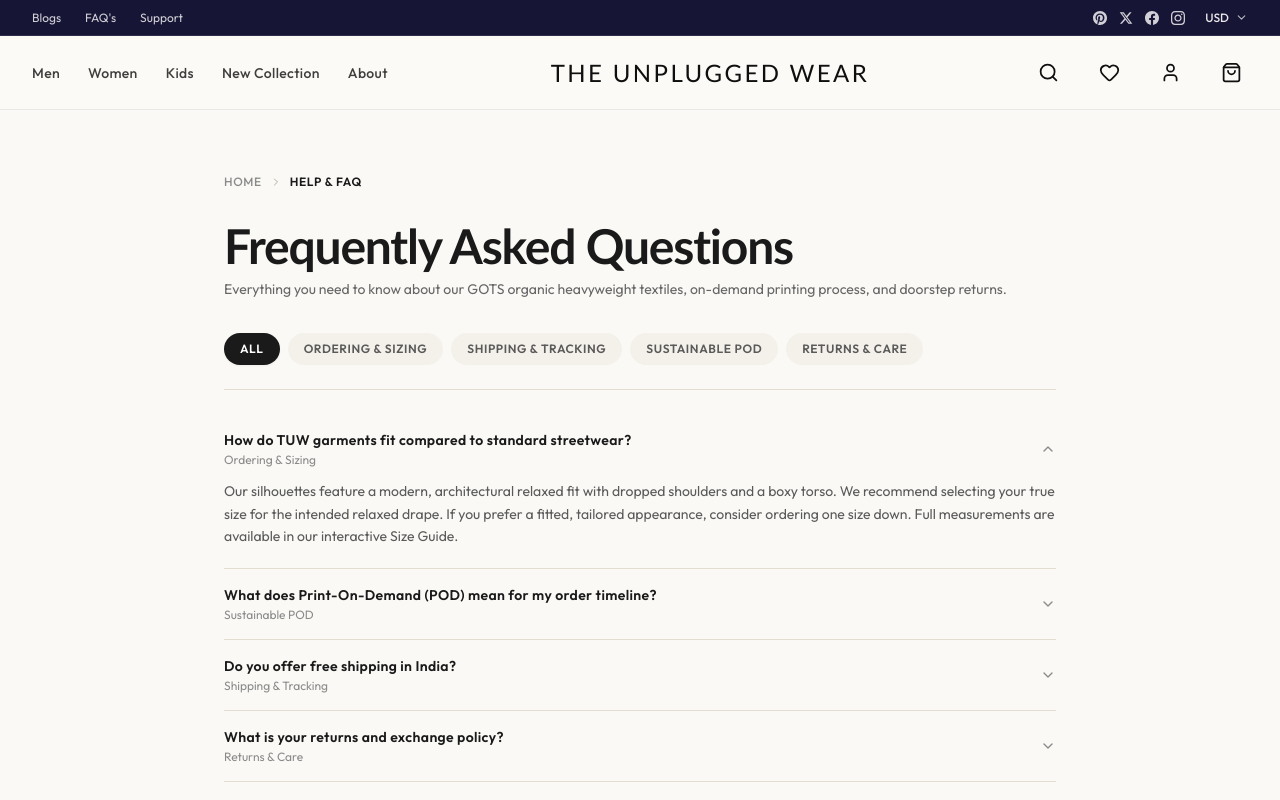
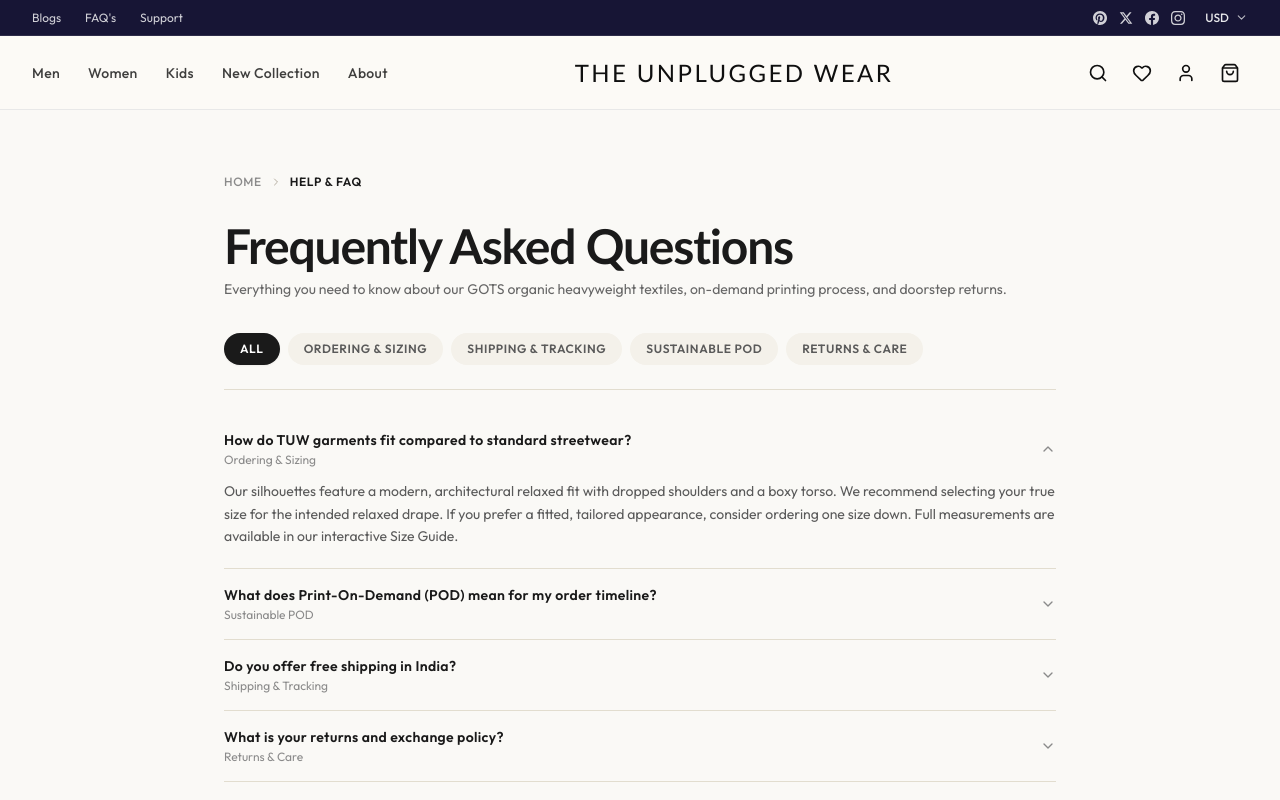
Before and after one commit to UnmarriedIdentity/TUW-Website, a Next.js app: page /faq in a window 1280 px wide. Shown: the top 800 px of the page. Built offline with nearby package versions, Linux system fonts and the light colour scheme.

Commit message:
feat(header): refine action icons cluster spacing and tap targets to best-in-class e-commerce standard (TL-WEB-015)

```diff
--- a/src/components/layout/Header.tsx
+++ b/src/components/layout/Header.tsx
@@ -246,26 +246,26 @@
             </div>
 
             {/* Right: 4 Action Icons matching Figma node 221:12633 */}
-            <div className="flex items-center gap-4 sm:gap-6 lg:gap-7">
+            <div className="flex items-center gap-1 sm:gap-2">
               {/* 1. Search */}
               <button
                 type="button"
                 onClick={() => setIsSearchOpen(!isSearchOpen)}
                 aria-label="Search catalog"
-                className="p-1.5 rounded-full text-store-text-primary hover:text-black hover:bg-black/5 transition-colors cursor-pointer"
+                className="w-9 h-9 rounded-full flex items-center justify-center text-store-text-primary hover:text-black hover:bg-black/5 active:scale-95 transition-all cursor-pointer"
               >
-                <Search size={21} />
+                <Search size={20} />
               </button>
 
               {/* 2. Wishlist */}
               <Link
                 href="/wishlist"
                 aria-label="View wishlist"
-                className="relative p-1.5 rounded-full text-store-text-primary hover:text-black hover:bg-black/5 transition-colors cursor-pointer"
+                className="relative w-9 h-9 rounded-full flex items-center justify-center text-store-text-primary hover:text-black hover:bg-black/5 active:scale-95 transition-all cursor-pointer"
               >
-                <Heart size={21} />
+                <Heart size={20} />
                 {wishlist.length > 0 && (
-                  <span className="absolute -top-1 -right-1 w-4 h-4 rounded-full bg-secondary-coral text-white text-2xs font-bold flex items-center justify-center">
+                  <span className="absolute top-0 right-0 w-4 h-4 rounded-full bg-secondary-coral text-white text-2xs font-bold flex items-center justify-center pointer-events-none">
                     {wishlist.length}
                   </span>
                 )}
@@ -275,9 +275,9 @@
               <Link
                 href="/login"
                 aria-label="My Account"
-                className="p-1.5 rounded-full text-store-text-primary hover:text-black hover:bg-black/5 transition-colors cursor-pointer"
+                className="w-9 h-9 rounded-full flex items-center justify-center text-store-text-primary hover:text-black hover:bg-black/5 active:scale-95 transition-all cursor-pointer"
               >
-                <User size={21} />
+                <User size={20} />
               </Link>
 
               {/* 4. Cart */}
@@ -285,11 +285,11 @@
                 type="button"
                 onClick={() => setIsCartDrawerOpen(true)}
                 aria-label="Open shopping cart"
-                className="relative p-1.5 rounded-full text-store-text-primary hover:text-black hover:bg-black/5 transition-colors cursor-pointer"
+                className="relative w-9 h-9 rounded-full flex items-center justify-center text-store-text-primary hover:text-black hover:bg-black/5 active:scale-95 transition-all cursor-pointer"
               >
-                <ShoppingBag size={21} />
+                <ShoppingBag size={20} />
                 {cartCount > 0 && (
-                  <span className="absolute -top-1 -right-1 w-4 h-4 rounded-full bg-primary-dark text-white text-2xs font-bold flex items-center justify-center">
+                  <span className="absolute top-0 right-0 w-4 h-4 rounded-full bg-primary-dark text-white text-2xs font-bold flex items-center justify-center pointer-events-none">
                     {cartCount}
                   </span>
                 )}
--- a/state-for-agents/tasks.json
+++ b/state-for-agents/tasks.json
@@ -9,14 +9,14 @@
   },
   "_demo": "Figma source of truth established. First track TL-WEB-001 closed.",
   "summary": {
-    "total": 14,
-    "done": 14,
+    "total": 15,
+    "done": 15,
     "in_progress": 0,
     "backlog": 0
   },
   "session": {
     "branch": "preview",
-    "tip": "b5da322",
+    "tip": "5bb9e63",
     "unpushed": [],
     "next_up": "All current tracks completed cleanly; ready for human browser verification and push",
     "pending_verifications": [],
@@ -266,6 +266,26 @@
         "Zero hex codes and zero bracket arbitraries across all touched lines"
       ],
       "follow_ups": []
+    },
+    {
+      "id": "TL-WEB-015",
+      "title": "Refine Header Action Icons Spacing and Circular Tap Targets to Best-in-Class E-Commerce Standard",
+      "status": "done",
+      "log": "5bb9e63",
+      "owner": "Meet Rabadiya",
+      "started": "2026-10-14",
+      "finished": "2026-10-14",
+      "verified": true,
+      "design_match": "Refined header action icons cluster (Search, Wishlist, Account, Cart) from over-dispersed spacing (gap-7) to a tight, cohesive professional e-commerce layout (gap-1 sm:gap-2) with uniform 36x36px circular hit targets and aligned count badges.",
+      "key_decisions": [
+        "Decreased action icons cluster gap from gap-4 sm:gap-6 lg:gap-7 down to cohesive gap-1 sm:gap-2",
+        "Standardized all 4 icon buttons to uniform 36px circular tap targets (w-9 h-9 rounded-full flex items-center justify-center)",
+        "Added subtle luxury hover/active wash (hover:bg-black/5 active:scale-95 transition-all)",
+        "Balanced Lucide icon size to 20px with crisp optical centering",
+        "Refined Wishlist and Cart notification count badge anchors to absolute top-0 right-0 with pointer-events-none",
+        "Passed all verification gates: typecheck, tests, production build"
+      ],
+      "follow_ups": []
     }
   ]
 }
```
